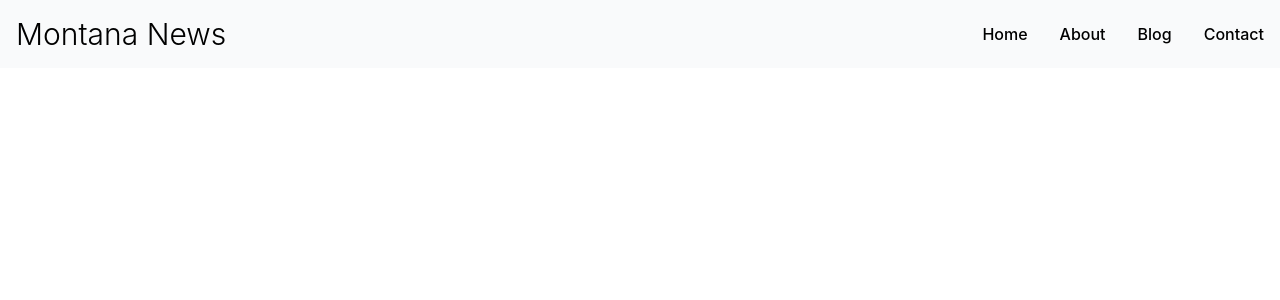
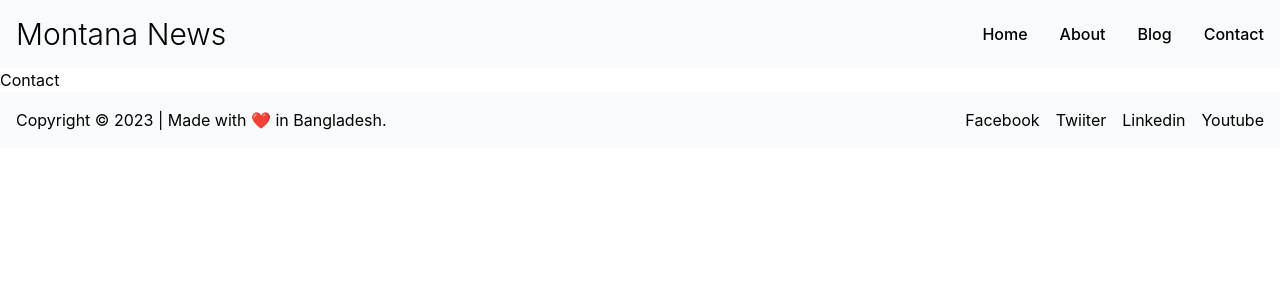
Before and after one commit to monzuralam/montana-news-vue, a Vue app: page /contact in a window 1280 px wide. Shown: the top 300 px of the page. Built offline with nearby package versions, Linux system fonts and the light colour scheme.

Commit message:
Footer Component has been added

```diff
--- a/src/App.vue
+++ b/src/App.vue
@@ -1,9 +1,14 @@
 <script setup>
 import Header from "./components/Header/Header.Component.vue";
+import Footer from "./components/Footer/Footer.Component.vue";
 </script>
 
 <template>
   <Header />
+  <div class="container mx-auto">
+    <router-view></router-view>
+  </div>
+  <Footer />
 </template>
 
 <style scoped></style>
--- /dev/null
+++ b/src/components/Footer/Footer.Component.vue
@@ -0,0 +1,31 @@
+<template>
+  <footer class="footer-section bg-gray-50 p-4">
+    <div class="container mx-auto">
+      <div class="flex">
+        <div class="flex-1">
+          <p class="text-base">
+            Copyright &copy; {{ year }} | Made with ❤️ in Bangladesh.
+          </p>
+        </div>
+        <div
+          class="flex flex-1 md:justify-end sm:justify-between align-middle gap-x-4"
+        >
+          <a href="">Facebook</a>
+          <a href="">Twiiter</a>
+          <a href="">Linkedin</a>
+          <a href="">Youtube</a>
+        </div>
+      </div>
+    </div>
+  </footer>
+</template>
+<script>
+export default {
+  data() {
+    return {
+      year: new Date().getFullYear(),
+    };
+  },
+  methods: {},
+};
+</script>
```
